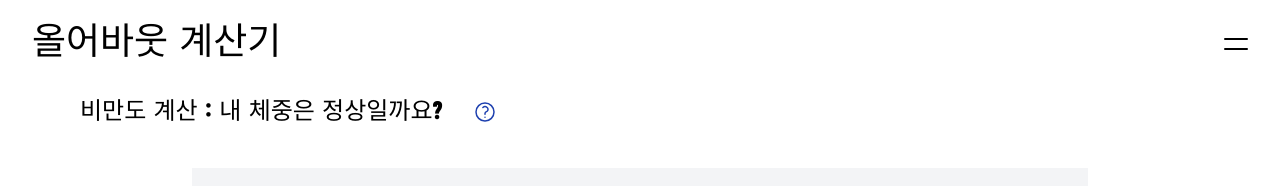
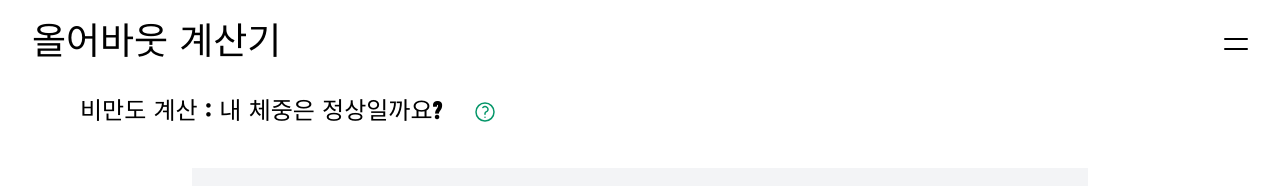
Before and after one commit to picapipicca/allabout-calculator, a Next.js app: page /bmi in a window 1280 px wide. Shown: the top 186 px of the page. Built offline with nearby package versions, Linux system fonts and the light colour scheme.

Commit message:
modify:css

```diff
--- a/pages/bmi.tsx
+++ b/pages/bmi.tsx
@@ -90,9 +90,9 @@ const Bmi: NextPage = () => {
             onClick={() => {
               setOpenModal((prev) => !prev);
             }}
-            data-modal-target="top-left-modal"
-            data-modal-toggle="top-left-modal"
-            className="block w-min md:w-fit text-blue-800  focus:ring-4 focus:outline-none focus:ring-blue-300 font-medium text-sm ml-4 text-center"
+            // data-modal-target="top-left-modal"
+            // data-modal-toggle="top-left-modal"
+            className="block w-min text-emerald-600 font-medium text-sm ml-4 text-center md:w-fit"
             type="button"
           >
             <svg
@@ -239,10 +239,10 @@ const Bmi: NextPage = () => {
                 onBlur={() => {
                   setOpenModal(false);
                 }}
-                id="top-left-modal"
-                data-modal-placement="top-left"
+                // id="top-left-modal"
+                // data-modal-placement="top-left"
                 tabIndex={-1}
-                className="fixed top-[60px] left-0 right-0 z-1 w-full sm:w-1/2 p-4 overflow-x-hidden overflow-y-auto md:inset-0 h-fit max-h-full"
+                className="fixed top-[70px] left-0 right-0 z-10 w-full sm:w-1/2 p-4 overflow-x-hidden overflow-y-auto md:inset-0 h-fit max-h-full"
               >
                 <div className="relative w-full max-w-2xl max-h-full">
                   <div className="relative bg-white rounded-lg shadow">
@@ -255,7 +255,7 @@ const Bmi: NextPage = () => {
                         onClick={() => setOpenModal(false)}
                         type="button"
                         className="text-gray-400 -mt-2 h-fit bg-transparent hover:bg-gray-200 hover:text-gray-900 rounded-lg text-sm p-1.5 ml-auto inline-flex items-center"
-                        data-modal-hide="top-left-modal"
+                        // data-modal-hide="top-left-modal"
                       >
                         <svg
                           aria-hidden="true"
@@ -292,7 +292,7 @@ const Bmi: NextPage = () => {
                     <div className="flex justify-end items-center p-4 space-x-2 border-t border-gray-200 rounded-b">
                       <button
                         onClick={() => setOpenModal(false)}
-                        data-modal-hide="top-left-modal"
+                        // data-modal-hide="top-left-modal"
                         type="button"
                         className="text-white bg-blue-700 hover:bg-blue-800 focus:ring-4 focus:outline-none focus:ring-blue-300 font-medium rounded-lg text-sm px-5 py-2.5 text-center"
                       >
```
